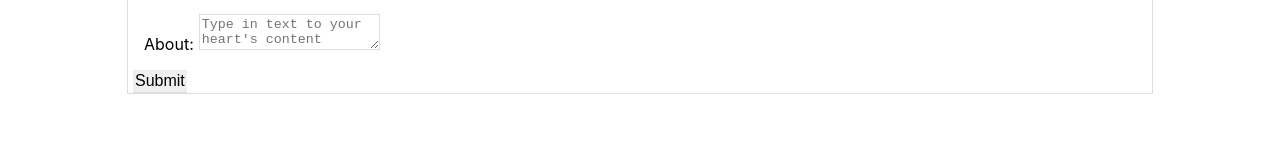
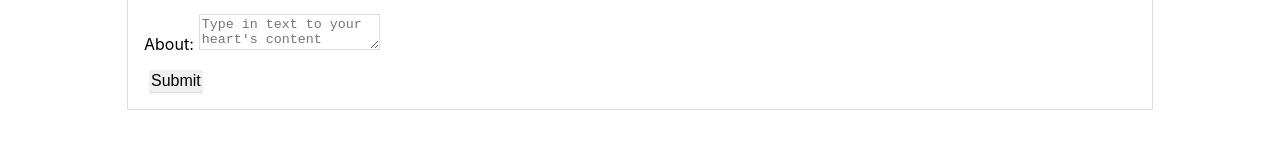
Before and after one commit to SahRckr/dynamic-react-form, a React (Create React App) app: page / in a window 1280 px wide. Shown: the part 454-602 px from the top of the page. Built offline with nearby package versions, Linux system fonts and the light colour scheme.

Commit message:
Update submit button styling

```diff
--- a/src/components/Form/Form.js
+++ b/src/components/Form/Form.js
@@ -80,7 +80,9 @@ export default function Form(props) {
       <h1>{title}</h1>
       {showTime && <Clock />}
       {metaData.map(renderField)}
-      <input type="submit" />
+      <div className="submit-container">
+        <input type="submit" />
+      </div>
     </form>
   )
 }
```
